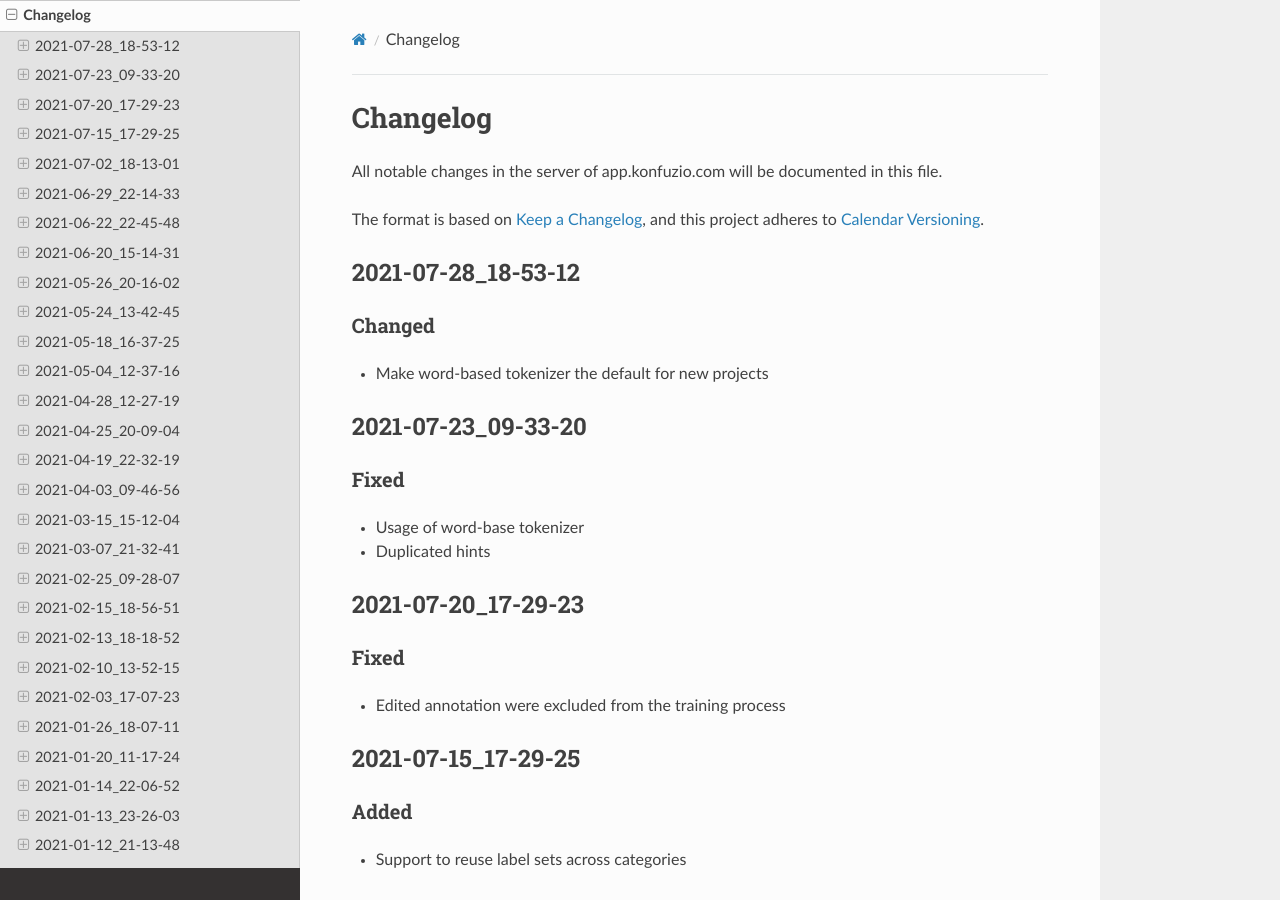
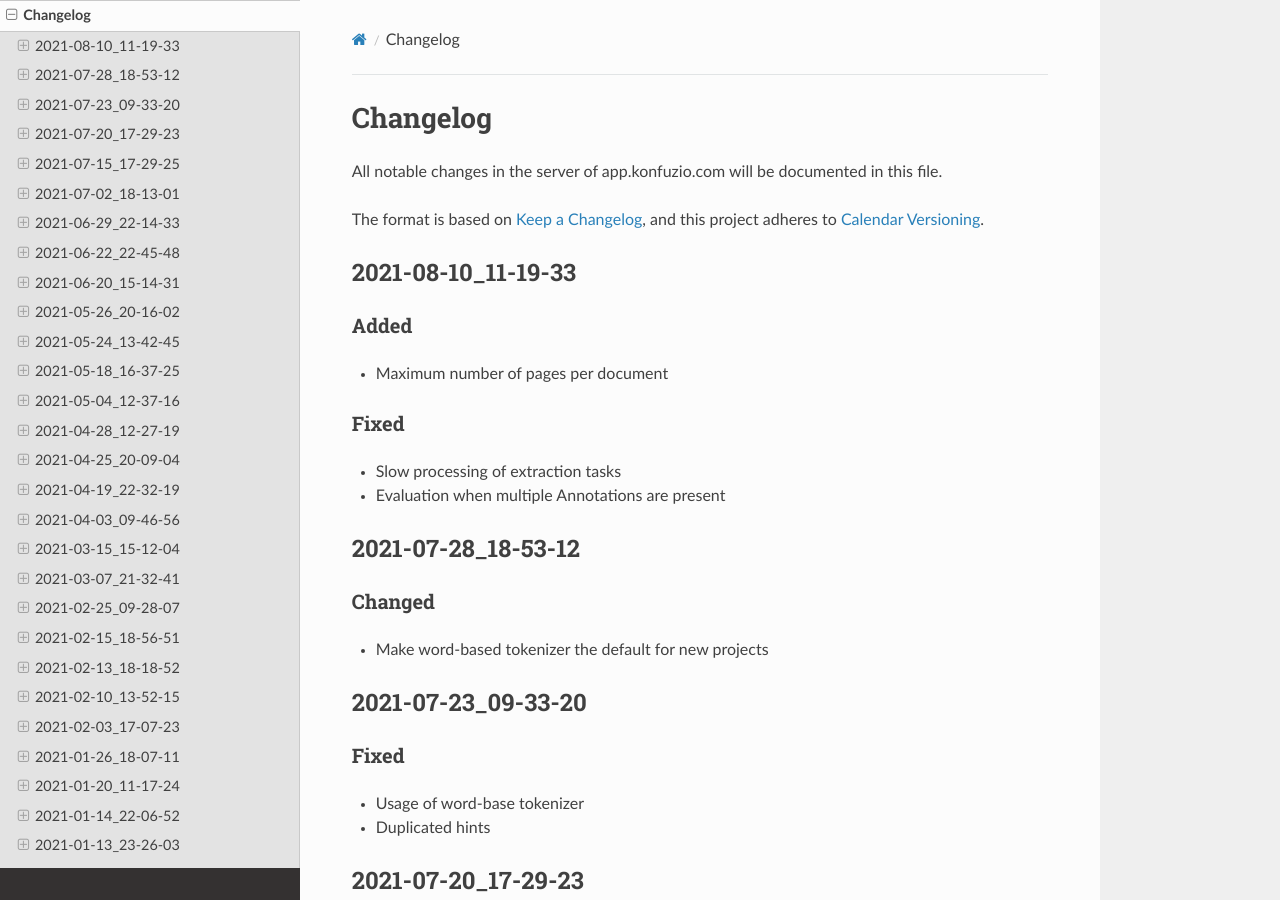
Before and after one commit to konfuzio-ai/konfuzio-sdk, a Sphinx documentation site: the page built from docs/web/changelog_app.md, in a window 1280 px wide and 900 px high. Built offline with Sphinx 7.4.7 and the Read the Docs theme 2.0.0, drawn with Linux system fonts in a browser that asks for light colours.

Commit message:
Update changelog_app.md

```diff
--- a/docs/web/changelog_app.md
+++ b/docs/web/changelog_app.md
@@ -8,6 +8,14 @@ All notable changes in the server of app.konfuzio.com will be documented in this
 The format is based on [Keep a Changelog](https://keepachangelog.com/en/1.0.0/),
 and this project adheres to [Calendar Versioning](https://calver.org/overview.html).
 
+## 2021-08-10_11-19-33
+
+### Added
+- Maximum number of pages per document
+
+### Fixed
+- Slow processing of extraction tasks
+- Evaluation when multiple Annotations are present
 
 ## 2021-07-28_18-53-12
 
```
